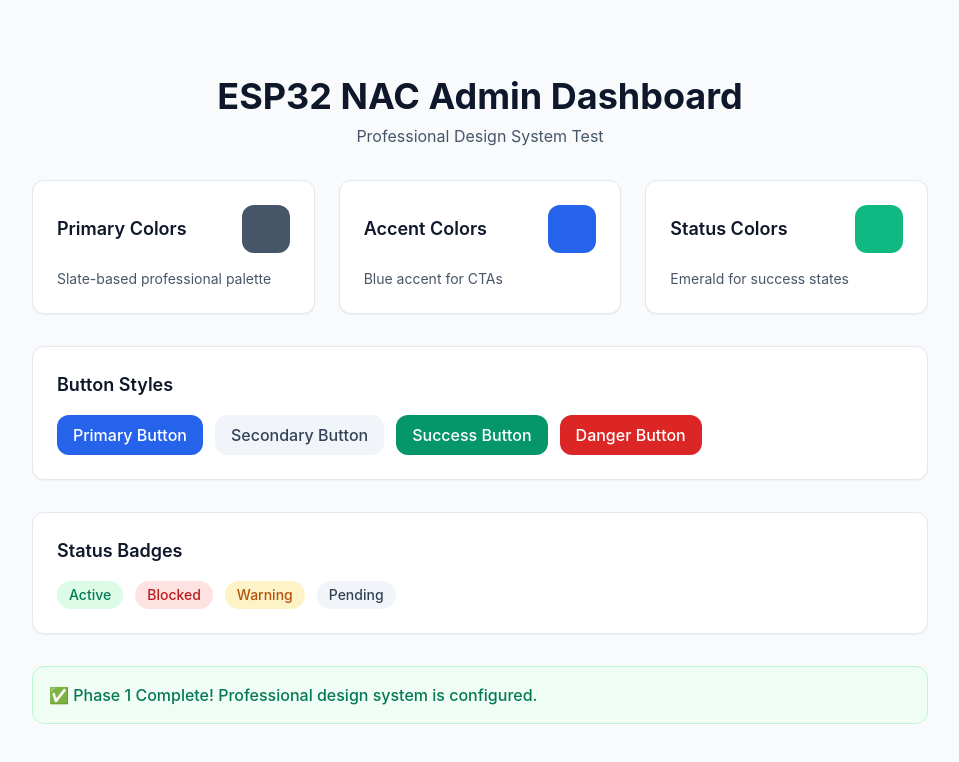
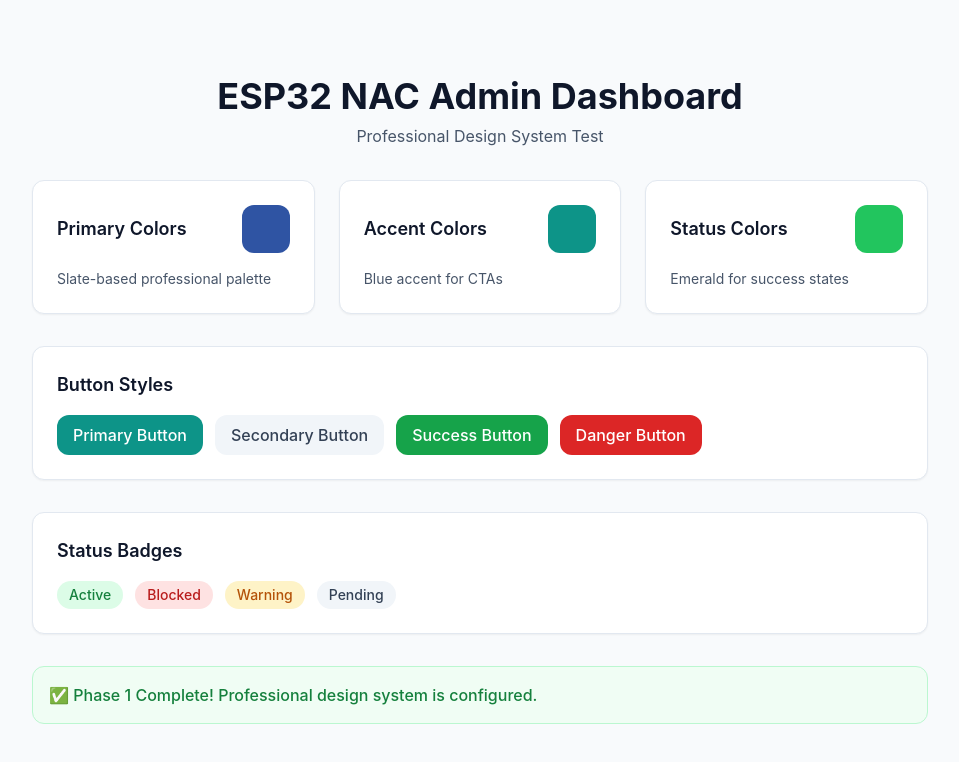
Before and after one commit to Iamhan-e/INSA_Cybersecurity_Group_46, a React app in the folder frontend/: page / in a window 1280 px wide. Shown: the top 762 px of the page, without its empty margins (160-1119 px from the left). Built offline with nearby package versions, Linux system fonts and the light colour scheme; the HTML template or start-up script is replaced by a standard one.

Commit message:
Refactor Tailwind color palette for improved clarity and organization

```diff
--- a/frontend/tailwind.config.js
+++ b/frontend/tailwind.config.js
@@ -7,45 +7,64 @@ export default {
   theme: {
     extend: {
       colors: {
-        // Professional color palette
+  // Base Neutrals (backgrounds, text, borders)
+  neutral: {
+    50:  '#f9fafb',
+    100: '#f3f4f6',
+    200: '#e5e7eb',
+    300: '#d1d5db',
+    400: '#9ca3af',
+    500: '#6b7280',
+    600: '#4b5563',
+    700: '#374151',
+    800: '#1f2937',
+    900: '#111827',
+  },
+
+  // Primary Brand (modern navy-blue tone)
   primary: {
-          50: '#f8fafc',
-          100: '#f1f5f9',
-          200: '#e2e8f0',
-          300: '#cbd5e1',
-          400: '#94a3b8',
-          500: '#64748b',
-          600: '#475569',
-          700: '#334155',
-          800: '#1e293b',
-          900: '#0f172a',
+    50:  '#f2f6fc',
+    100: '#dbe4f6',
+    200: '#b7c9ed',
+    300: '#8daae1',
+    400: '#6089d4',
+    500: '#3a66c5',   // Primary brand blue
+    600: '#2f54a3',
+    700: '#254381',
+    800: '#1b315e',
+    900: '#12213d',
   },
+
+  // Accent (teal-cyan for contrast, buttons, highlights)
   accent: {
-          50: '#eff6ff',
-          100: '#dbeafe',
-          200: '#bfdbfe',
-          300: '#93c5fd',
-          400: '#60a5fa',
-          500: '#3b82f6',
-          600: '#2563eb',
-          700: '#1d4ed8',
-          800: '#1e40af',
-          900: '#1e3a8a',
+    50:  '#f0fdfa',
+    100: '#ccfbf1',
+    200: '#99f6e4',
+    300: '#5eead4',
+    400: '#2dd4bf',
+    500: '#14b8a6',   // Accent teal
+    600: '#0d9488',
+    700: '#0f766e',
+    800: '#115e59',
+    900: '#134e4a',
   },
+
+  // Success / Warning / Danger (muted, non-flashy)
   success: {
-          50: '#f0fdf4',
+    50:  '#f0fdf4',
     100: '#dcfce7',
     200: '#bbf7d0',
     300: '#86efac',
     400: '#4ade80',
-          500: '#10b981',
-          600: '#059669',
-          700: '#047857',
-          800: '#065f46',
-          900: '#064e3b',
+    500: '#22c55e',
+    600: '#16a34a',
+    700: '#15803d',
+    800: '#166534',
+    900: '#14532d',
   },
+
   warning: {
-          50: '#fffbeb',
+    50:  '#fffbeb',
     100: '#fef3c7',
     200: '#fde68a',
     300: '#fcd34d',
@@ -56,8 +75,9 @@ export default {
     800: '#92400e',
     900: '#78350f',
   },
+
   danger: {
-          50: '#fef2f2',
+    50:  '#fef2f2',
     100: '#fee2e2',
     200: '#fecaca',
     300: '#fca5a5',
@@ -69,6 +89,7 @@ export default {
     900: '#7f1d1d',
   },
 },
+
       fontFamily: {
         sans: ['Inter', 'system-ui', 'sans-serif'],
       },
```
Lines whose indentation alone changed are shown as unchanged.
